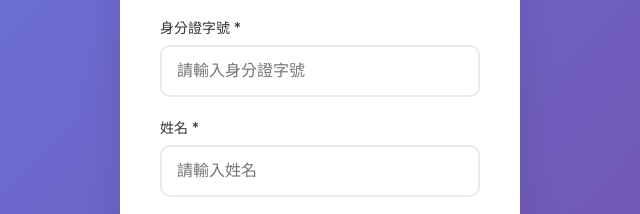
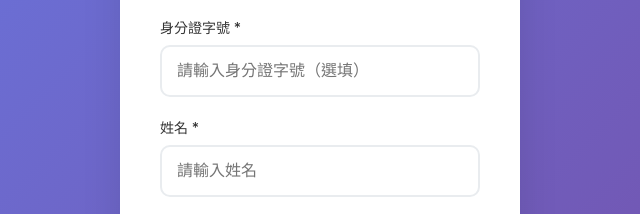
Before and after one commit to poyang1024/TSCP-line-bot, a website: page public/login.html in a window 1280 px wide. Both pictures are taken after a click on the button "註冊". Shown: the part 345-559 px from the top of the page, 320-960 px from the left. Drawn offline with Linux system fonts and the light colour scheme.

Commit message:
fix: update placeholder text for identity input field in registration form

```diff
--- a/public/login.html
+++ b/public/login.html
@@ -273,7 +273,7 @@
 
                 <div class="form-group">
                     <label for="register-identity">身分證字號 *</label>
-                    <input type="text" id="register-identity" name="identity" placeholder="請輸入身分證字號" required maxlength="25">
+                    <input type="text" id="register-identity" name="identity" placeholder="請輸入身分證字號（選填）" required maxlength="25">
                 </div>
 
                 <div class="form-group">
```
